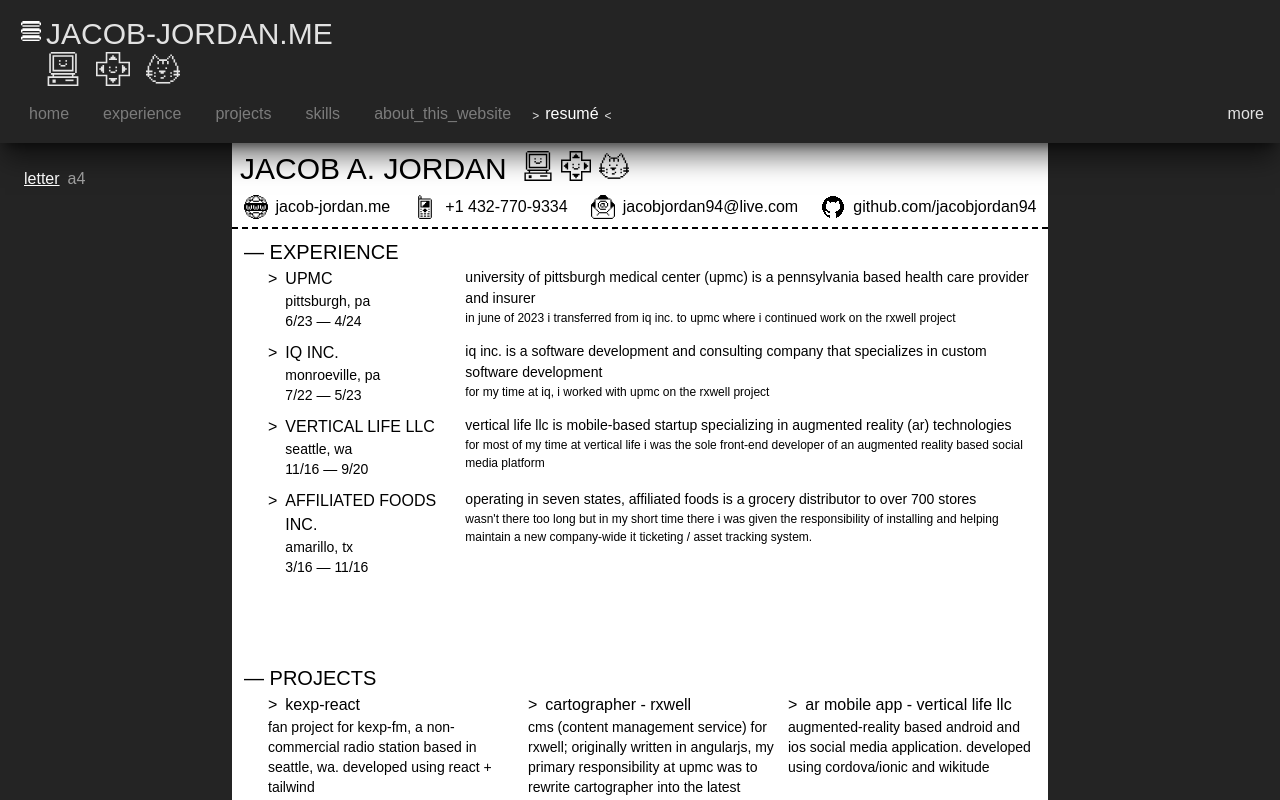
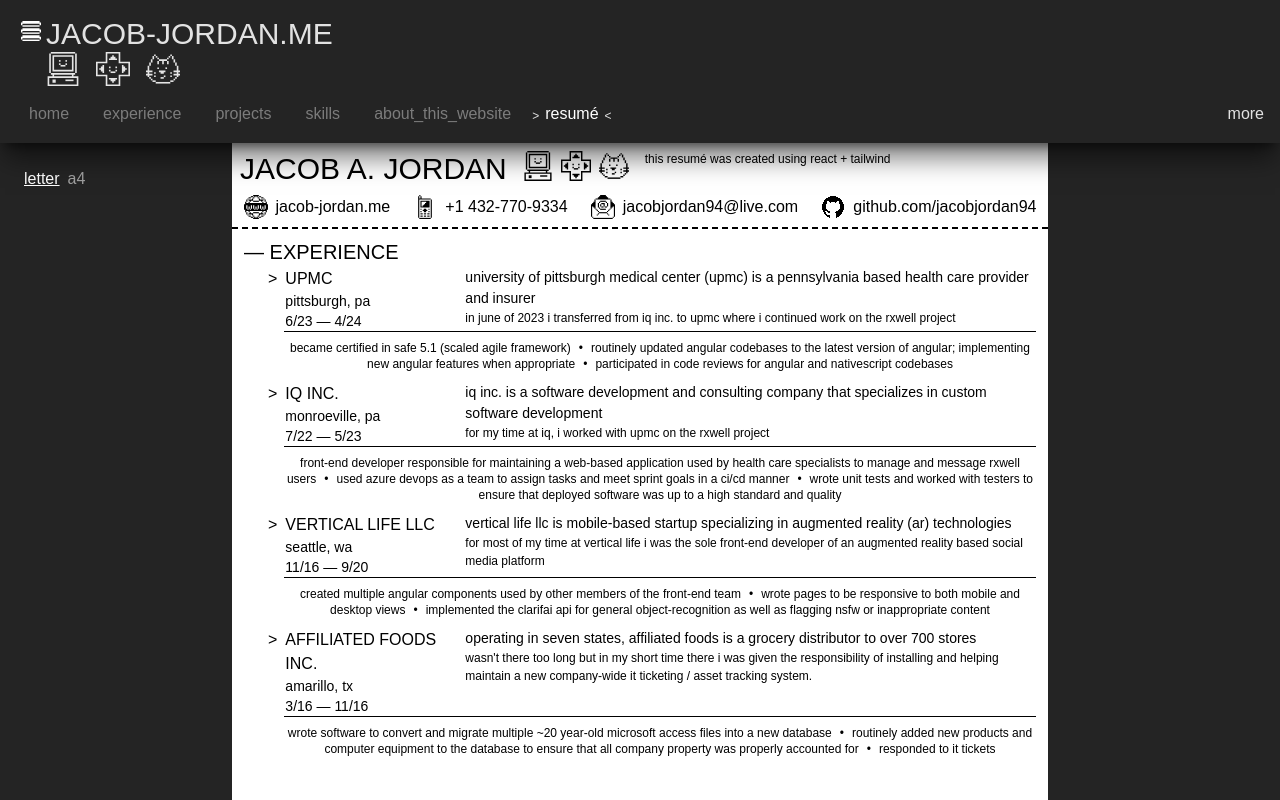
Before and after one commit to jacobjordan94/jacob-jordan-me, a React (Vite) app: page /resume in a window 1280 px wide. Built offline with nearby package versions, Linux system fonts and the light colour scheme; a web font is replaced by a local one.

Commit message:
add bullets to experience section of resume

```diff
--- a/src/pages/resume/Resume.jsx
+++ b/src/pages/resume/Resume.jsx
@@ -24,6 +24,7 @@ export default function ResumePage({}) {
                             <DPadIcon />
                             <HeathcliffIcon />
                         </span>
+                        <ResumeDisclaimer />
                     </div>
                     <div className="contact **:text-black text-md flex justify-around border-b-2 border-dashed pb-2">
                         <ContactLink Icon={() => <WorldWideWebIcon />}  text={'jacob-jordan.me'} />
@@ -35,11 +36,10 @@ export default function ResumePage({}) {
                 <div className="resume-body px-3 pt-2 flex flex-col flex-grow justify-between">
                     <ResumeExperience experience={experience} />
                     <ResumeProjects projects={projects} />
-                    <div className="flex">
+                    <div className="flex pb-1">
                         <ResumeEducation className="flex-2/5" education={education} />
                         <ResumeSkills className="flex-3/5" skills={skills} />
                     </div>
-                    <ResumeDisclaimer />
                 </div>
             </Page>
             <LayoutSwitch pageSize={pageSize} setPageSize={setPageSize} className="absolute top-0 left-0" />
@@ -71,34 +71,38 @@ function ContactLink({ Icon, text }) {
 }
 
 function ResumeExperience({ experience, className }) {
-    function ResumeJob({ job }) {
+    function ResumeJob({ job, bullets }) {
         return (
-            <tr className="job flex items-start">
-                <td className="job-start pe-2">
+            <div className="job">
+                <div className="job-header flex">
+                    <div className="job-start pe-2">
                         {'>'}
-                </td>
-                <td className="job-info min-w-[180px]">
+                    </div>
+                    <div className="job-info min-w-[180px]">
                         <div className="name uppercase">{ job.name }</div>
                         <div className="location text-sm">{ job.location }</div>
                         <div className="dates text-sm">{ job.dates[0] } &mdash; { job.dates[1] }</div>
-                </td>
-                <td className="description-bullets">
+                    </div>
+                    <div className="description">
                         <div className="description text-[14px]">{ job.description }</div>
                         <div className="detailed text-[12px]">{ job.detailedDescription }</div>
-                </td>
-            </tr>
+                    </div>
+                </div>
+                <div className="job-content ps-[16px]">
+                    <hr />
+                    <p className="mt-2 text-xs text-center" dangerouslySetInnerHTML={{__html: bullets.join('<span class="mx-2">&bull;</span>')}} />
+                </div>
+            </div>
         );
     }
     return (
         <ResumeSection title="experience" className={className}>
-            <table className="resume-experience-content">
-                <tbody className="flex flex-col gap-2.5">
-                    <ResumeJob job={experience[0]} />
-                    <ResumeJob job={experience[1]} />
-                    <ResumeJob job={experience[2]} />
-                    <ResumeJob job={experience[3]} />
-                </tbody>
-            </table>
+            <div className="resume-experience-content flex flex-col gap-2.5 lowercase">
+                <ResumeJob job={experience[0]} bullets={[experience[0].bullets[0], experience[0].bullets[1], experience[0].bullets[2]]} />
+                <ResumeJob job={experience[1]} bullets={[experience[1].bullets[0], experience[1].bullets[1], experience[1].bullets[2]]} />
+                <ResumeJob job={experience[2]} bullets={[experience[2].bullets[0], experience[2].bullets[1], experience[2].bullets[2]]} />
+                <ResumeJob job={experience[3]} bullets={[experience[3].bullets[0], experience[3].bullets[1], experience[3].bullets[2]]} />
+            </div>
         </ResumeSection>
     )
 }
@@ -162,8 +166,8 @@ function ResumeProjects({ projects }) {
 
 function ResumeDisclaimer() {
     return (
-        <div className="resume-disclaimer text-center text-sm mb-4">
-            <span className="border-2 border-dashed p-2">this resumé was created using react + tailwind</span>
+        <div className="resume-disclaimer text-center text-xs">
+            <span className="">this resumé was created using react + tailwind</span>
         </div>
     );
 }
```
Lines whose indentation alone changed are shown as unchanged.
